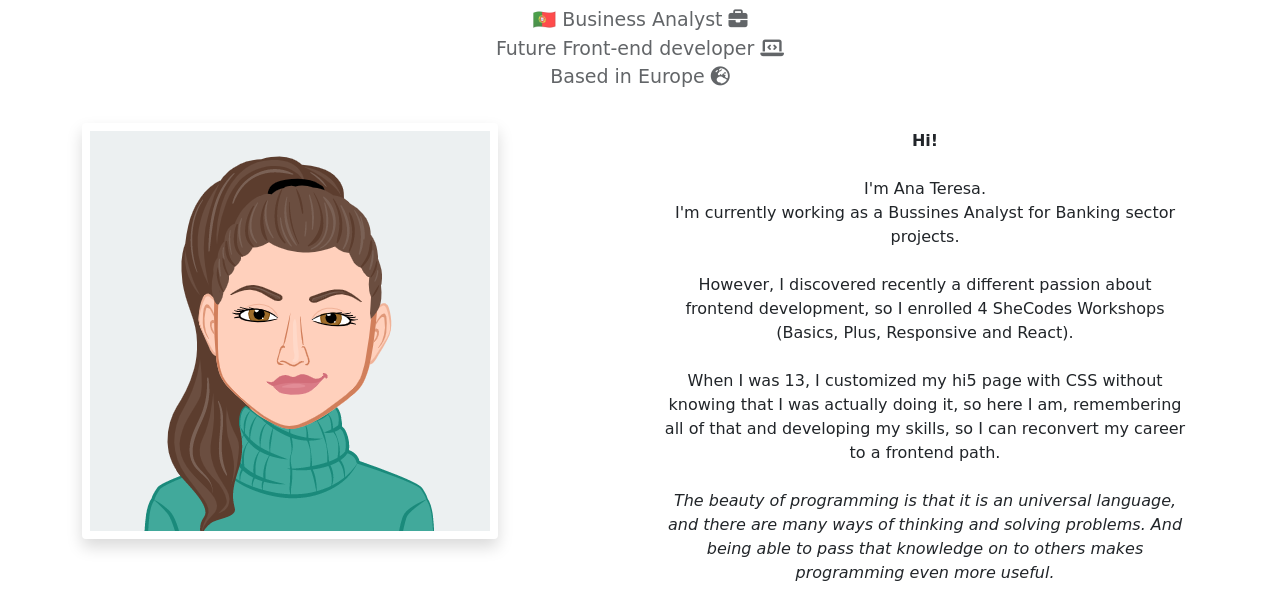
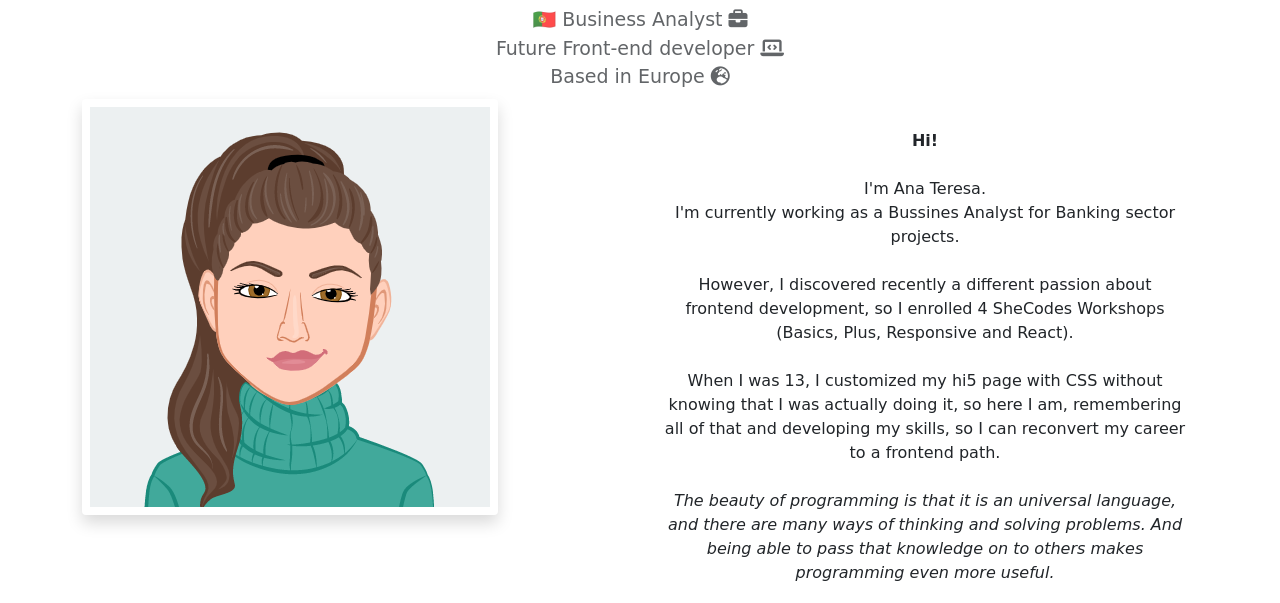
Before and after one commit to anateresavasques/Final-homework, a website: page about.html in a window 1280 px wide. Shown: the part 197-800 px from the top of the page. Drawn offline with nearby package versions, Linux system fonts and the light colour scheme; a web font is replaced by a local one.

Commit message:
avatar positioning

```diff
--- a/about.html
+++ b/about.html
@@ -87,7 +87,7 @@
         <div class="col-sm-6">
           <img
             src="/images/Avatar.png"
-            class="img-fluid p-2 mb-4 mt-4 shadow rounded"
+            class="img-fluid p-2 mb-4 mt-10 shadow rounded"
             id="avatar"
             alt="Ana Avatar"
           />
```
